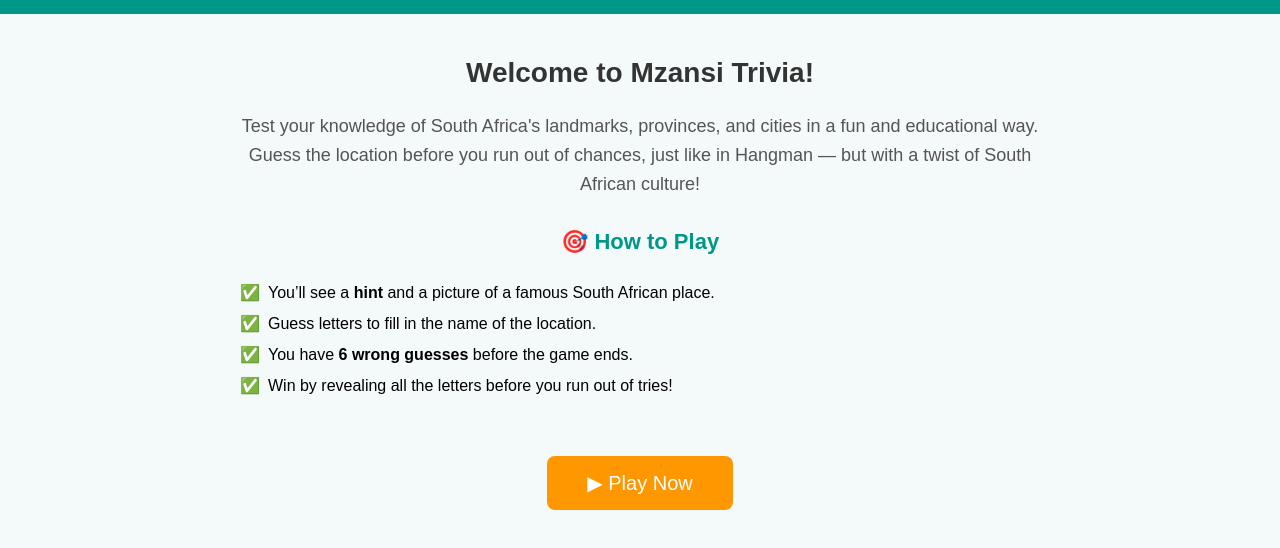
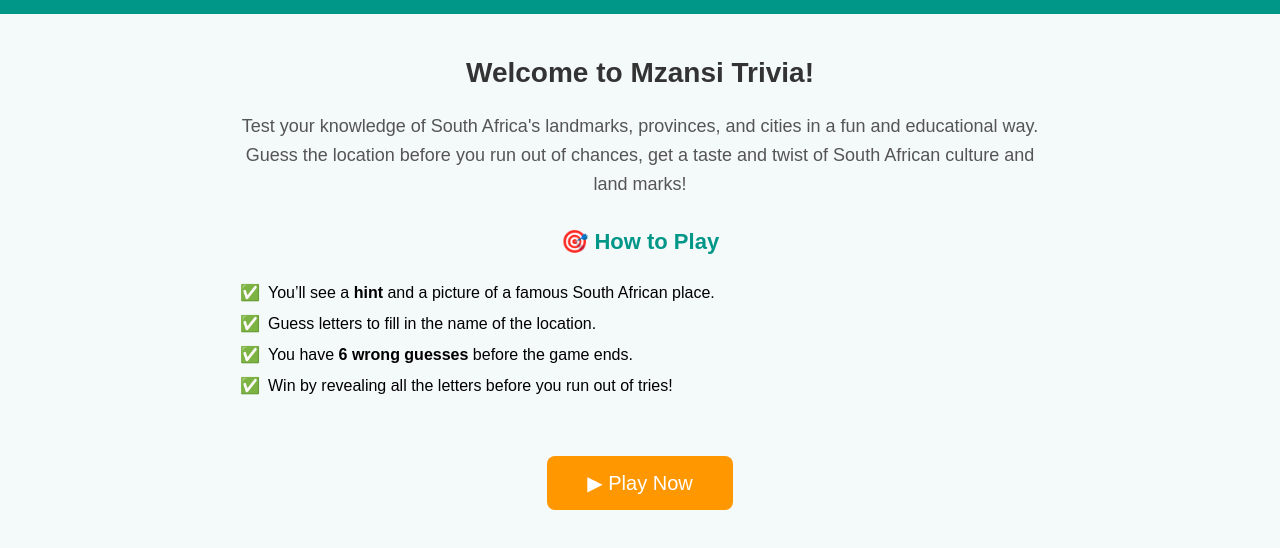
Before and after one commit to LindaNko/MzansiTrivia, a plain HTML site: page index.html in a window 1280 px wide. Shown: the part 42-590 px from the top of the page. Drawn offline with Linux system fonts and the light colour scheme.

Commit message:
Update index.html

```diff
--- a/index.html
+++ b/index.html
@@ -16,7 +16,7 @@
       <h1>Welcome to Mzansi Trivia!</h1>
       <p>
         Test your knowledge of South Africa's landmarks, provinces, and cities in a fun and educational way.
-        Guess the location before you run out of chances, just like in Hangman — but with a twist of South African culture!
+        Guess the location before you run out of chances, get a taste and twist of South African culture and land marks!
       </p>
     </section>
 
```
